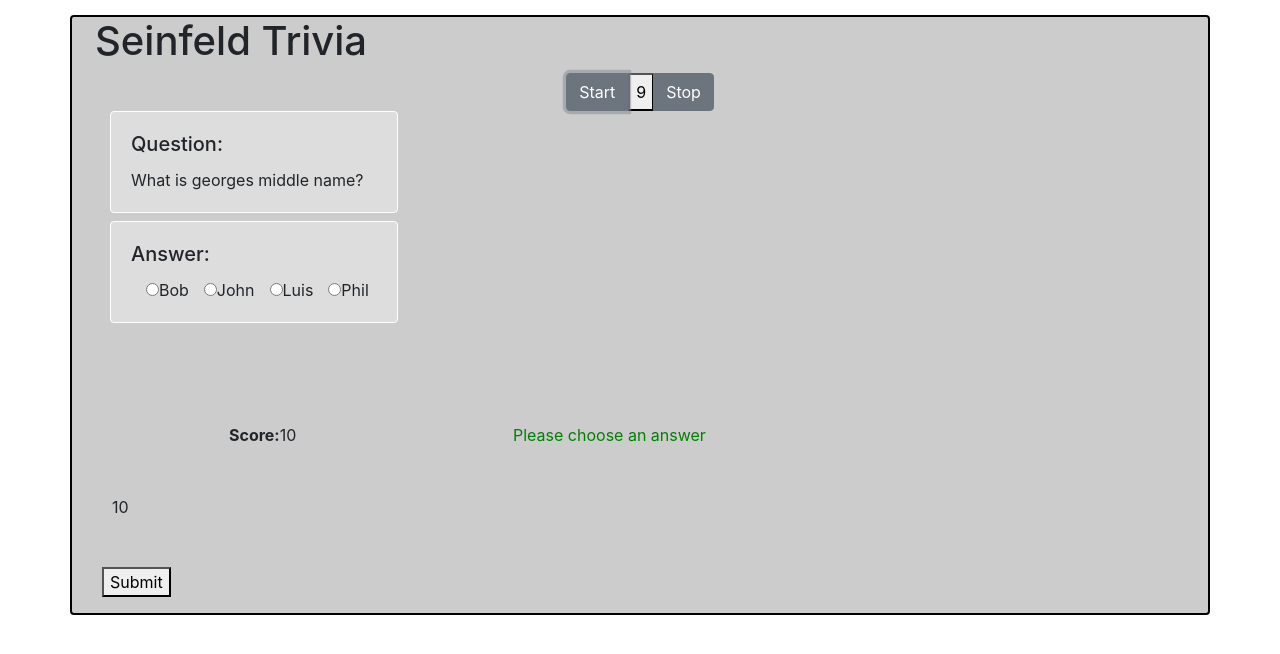
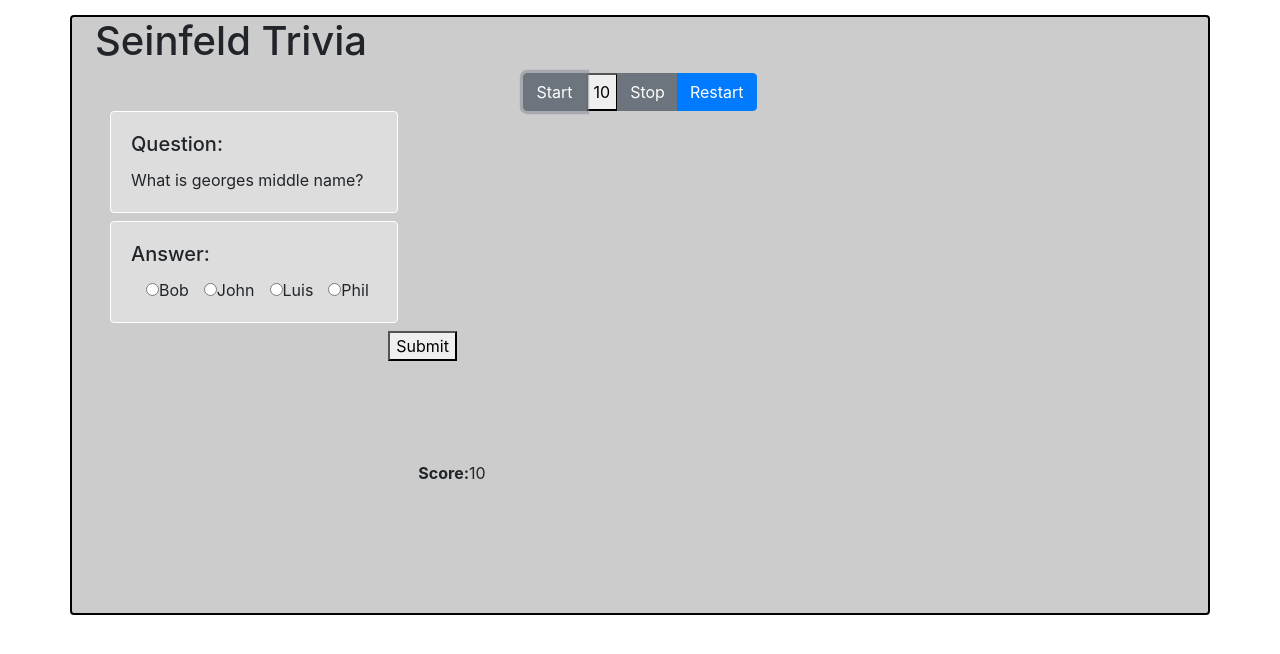
Before and after one commit to apg2677/TriviaGame, a plain HTML site: page index.html in a window 1280 px wide. Both pictures are taken after a click on the button "Start". Drawn offline with nearby package versions, Linux system fonts and the light colour scheme.

Commit message:
stable working on reinit

```diff
--- a/assets/css/style.css
+++ b/assets/css/style.css
@@ -36,3 +36,6 @@
     border:1px solid #fff;
     border-radius:4px;
 }
+.btnSubmit {
+
+}
--- a/assets/javascript/app.js
+++ b/assets/javascript/app.js
@@ -47,6 +47,7 @@
     $("#start").click(Restart);
     $("#stop").click(StopTimer)
     $("#btnSubmit").click(CheckAnswer);
+    $("#restart").click(Restart);
 });
 
 
@@ -129,8 +130,12 @@
 }
 
 function Restart() {
-    QuizTimer();
+    alert("restart!");
     score = 0;
     next = 0;
     t = 10;
+    q=0;
+    resetTimer();
+
+    GenerateQuestion();
 }
--- a/index.html
+++ b/index.html
@@ -24,7 +24,7 @@
                 <button id="start" type="button" class="btn btn-secondary">Start</button>
                 <button id="Timer">10</button>
                 <button id="stop" type="button" class="btn btn-secondary">Stop</button>
-
+                <button id="restart" type="button" class="btn btn-primary">Restart</button>
             </div>
         </div>
         <div class="row ml-2">
@@ -57,30 +57,25 @@
 
                     </div>
                 </div>
+            </div>
+        </div>
+        <div class="row mt-2 ml-2">
+            <div class="col-md-1 offset-md-3 btnSubmit">
+                <button id="btnSubmit">Submit</button>
+            </div>
+        </div>
+        <div class="row justify-content-center dash">
+            <div class="col-md-3 offset-md-2">
+                <span><b>Score:</b></span><span id="score">10</span>
+            </div>
 
-
-
+            <div class="col-md-4">
+                <div id="message"></div>
             </div>
 
         </div>
-        <div class="row justify-content-center dash">
-            <div class="col-md-3">
-                <span><b>Score:</b></span><span id="score">10</span>
-            </div>
-            <div class="col-md-6">
-                <div id="message">Please choose an answer</div>
-            </div>
-        </div>
-        <div class="row align-items-center controls">
 
-            <div class="col-md-4">
-                <div id="Timer">10</div>
-            </div>
 
-        </div>
-        <div class="col-md-2">
-            <button id="btnSubmit">Submit</button>
-        </div>
     </div>
 </body>
 
```
